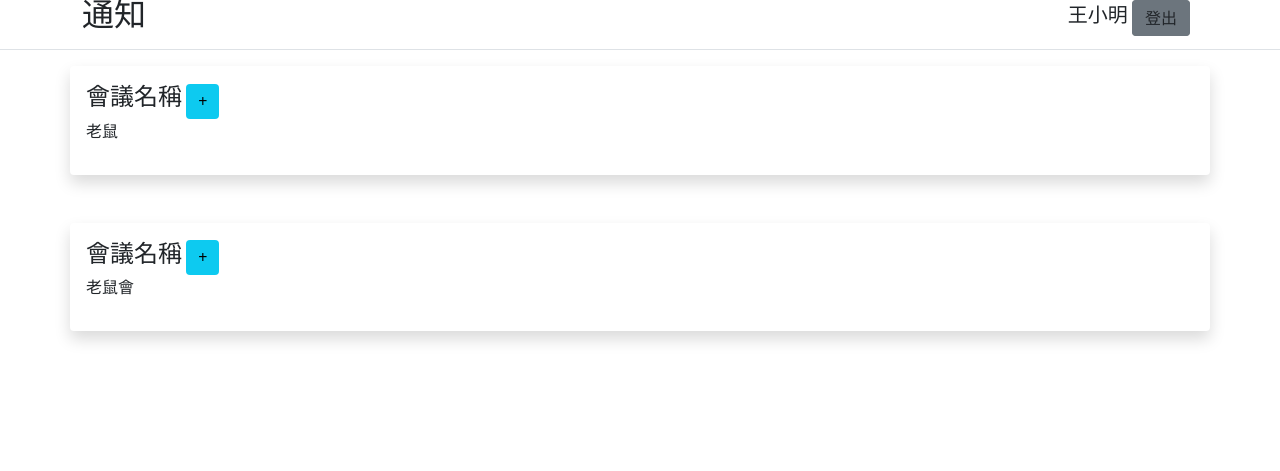
After one commit to BlueLancaster/MeetingManager, a Flask app: page /notification in a window 1280 px wide. The commit adds this page. Shown: the part 329-800 px from the top of the page. Run offline with Flask 2, Linux system fonts and the light colour scheme; a user stored in the database is signed in; data comes from the database, SQL or seed files in the repository; both versions use the stored data as it was after the commit.

Commit message:
完成通知頁面

```diff
--- a/MeetingManager/routes.py
+++ b/MeetingManager/routes.py
@@ -1,9 +1,11 @@
 import os
-from flask import Flask, render_template, url_for, jsonify, request, redirect, send_from_directory, flash
+import time
+
+from flask import render_template, url_for, jsonify, request, redirect, send_from_directory, flash
 from flask_login import login_user, logout_user, login_required, current_user
 from werkzeug.utils import secure_filename
 
-from MeetingManager import app, db
+from MeetingManager import app
 from MeetingManager.models import *
 
 UPLOAD_FOLDER = os.path.abspath(os.getcwd()) + '\\MeetingManager\\static\\files'
@@ -14,6 +16,19 @@ ALLOWED_EXTENSIONS = {'pdf', 'png', 'jpg', 'jpeg'}
 @app.route("/home")
 def home():
     return render_template("home.html")
+
+
+@app.route("/notification")
+@login_required
+def notification():
+    localtime = time.strftime('%Y-%m-%d', time.localtime())
+    upcomingMeeting = Meeting.query.order_by(Meeting.datetime).all()
+    resultList = []
+    for meeting in upcomingMeeting:
+        if meeting.datetime > localtime:
+            datetime = meeting.datetime.split('T', 1)
+            resultList.append([meeting.name, datetime[0], datetime[1], meeting.place,meeting.id])
+    return render_template("notification.html", meetingList=resultList)
 
 
 @app.route("/meetingManage")
--- /dev/null
+++ b/MeetingManager/templates/notification.html
@@ -0,0 +1,37 @@
+{% extends "template.html" %}
+{% block title %}
+<h2>通知</h2>
+{% endblock title %}
+{% block content %}
+<div class="container">
+    <div class="row">
+        {% for meeting in meetingList %}
+        <div class="shadow p-3 mb-5 bg-body rounded">
+            <h4 style="display: inline;">會議名稱</h4>
+            <button class="btn btn-info collapseBtn" style="display: inline;height: 35px;border-width: 0px;line-height: 15px;" type="button" data-bs-toggle="collapse" data-bs-target="#meeting{{meeting[4]}}" aria-expanded="true" aria-controls="meeting{{meeting[4]}}">+</button>
+            <p>{{meeting[0]}}</p>
+            <div class="collapse" id="meeting{{meeting[4]}}">
+                <h4>日期</h4>
+                <p>{{meeting[1]}}</p>
+                <h4>時間</h4>
+                <p>{{meeting[2]}}</p>
+                <h4>地點</h4>
+                <p>{{meeting[3]}}</p>
+            </div>
+        </div>
+        {% endfor %}
+    </div>
+</div>
+
+
+<script>
+    $(".collapseBtn").click(function (){
+        console.log($(this).text())
+        if ($(this).text()==="+")
+            $(this).text("-");
+        else
+            $(this).text("+");
+    });
+</script>
+
+{% endblock content %}
--- a/MeetingManager/templates/template.html
+++ b/MeetingManager/templates/template.html
@@ -58,7 +58,7 @@
                         </a>
                     </li>
                     <li>
-                        <a href="#" class="nav-link text-white">
+                        <a href="{{url_for('notification')}}" class="nav-link text-white">
                             <div style="height: 24px; width:24px; padding: 5px 5px 10px;">
                                 <div>
                                     <img src="../static/icons/bell.png" class="bi d-block mx-auto mb-1" width="24"
```
Also changed, not shown: MeetingManager/data.db.
